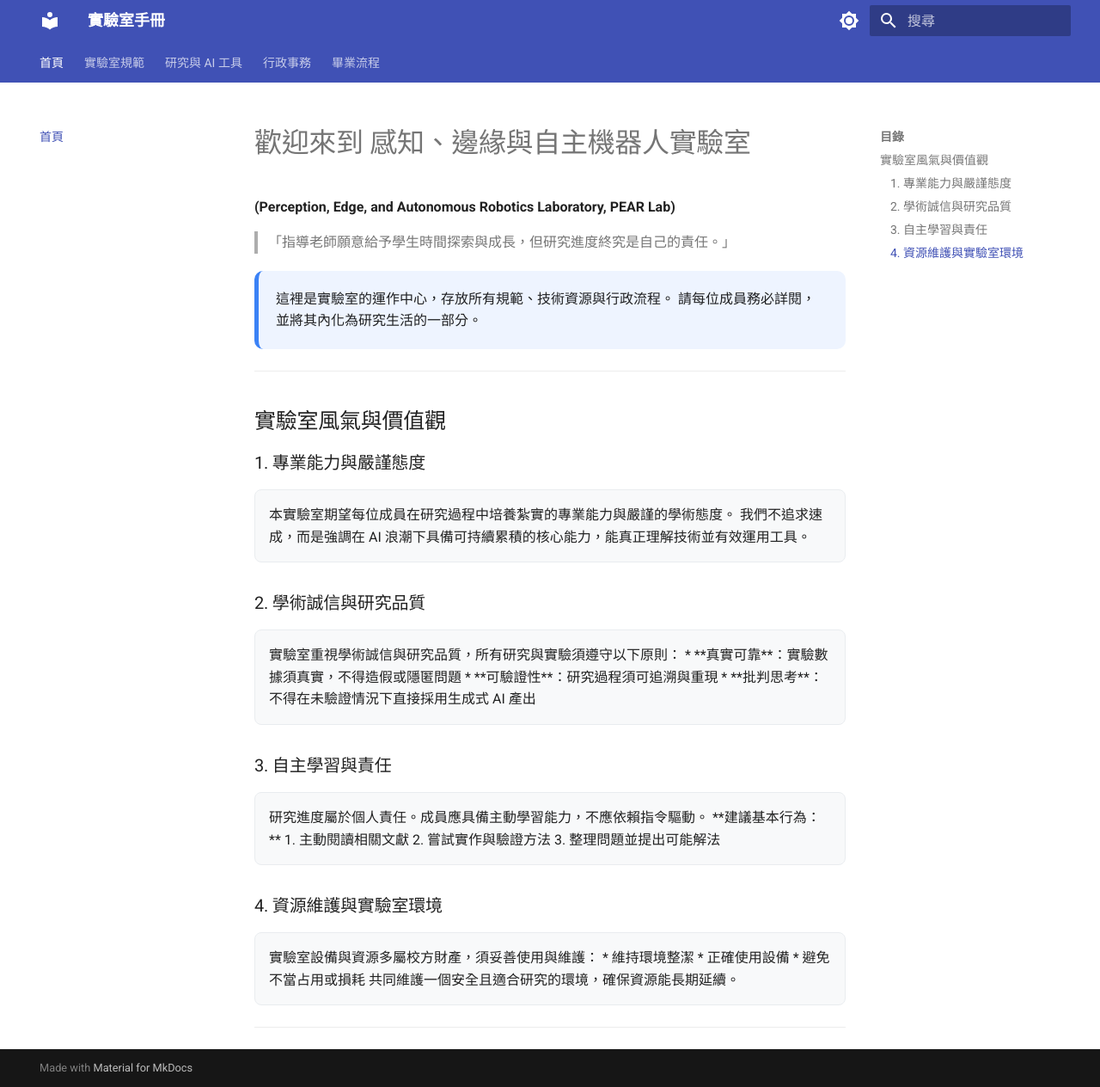
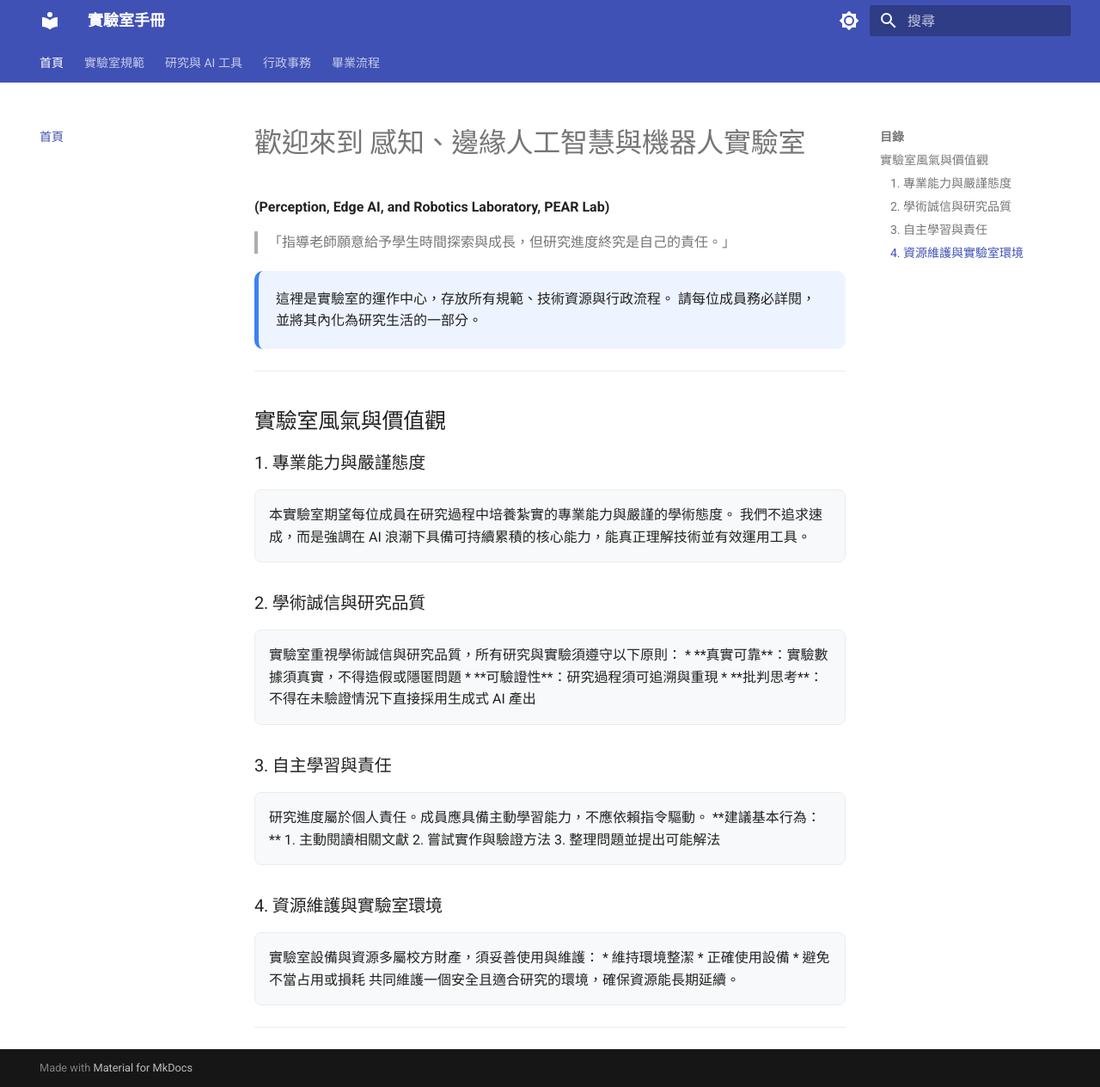
Before and after one commit to Ewz9/lab_handbook, an MkDocs documentation site: the page built from docs/index.md, in a window 1280 px wide and 1264 px high. Shown: the whole window at 86% size. Built offline with MkDocs 1.6.1 and Material for MkDocs 9.7.7, drawn with Linux system fonts in a browser that asks for light colours.

Commit message:
Update index.md

```diff
--- a/docs/index.md
+++ b/docs/index.md
@@ -1,5 +1,5 @@
-# 歡迎來到 感知、邊緣與自主機器人實驗室
-**(Perception, Edge, and Autonomous Robotics Laboratory, PEAR Lab)**
+# 歡迎來到 感知、邊緣人工智慧與機器人實驗室
+**(Perception, Edge AI, and Robotics Laboratory, PEAR Lab)**
 
 > 「指導老師願意給予學生時間探索與成長，但研究進度終究是自己的責任。」
 
```
